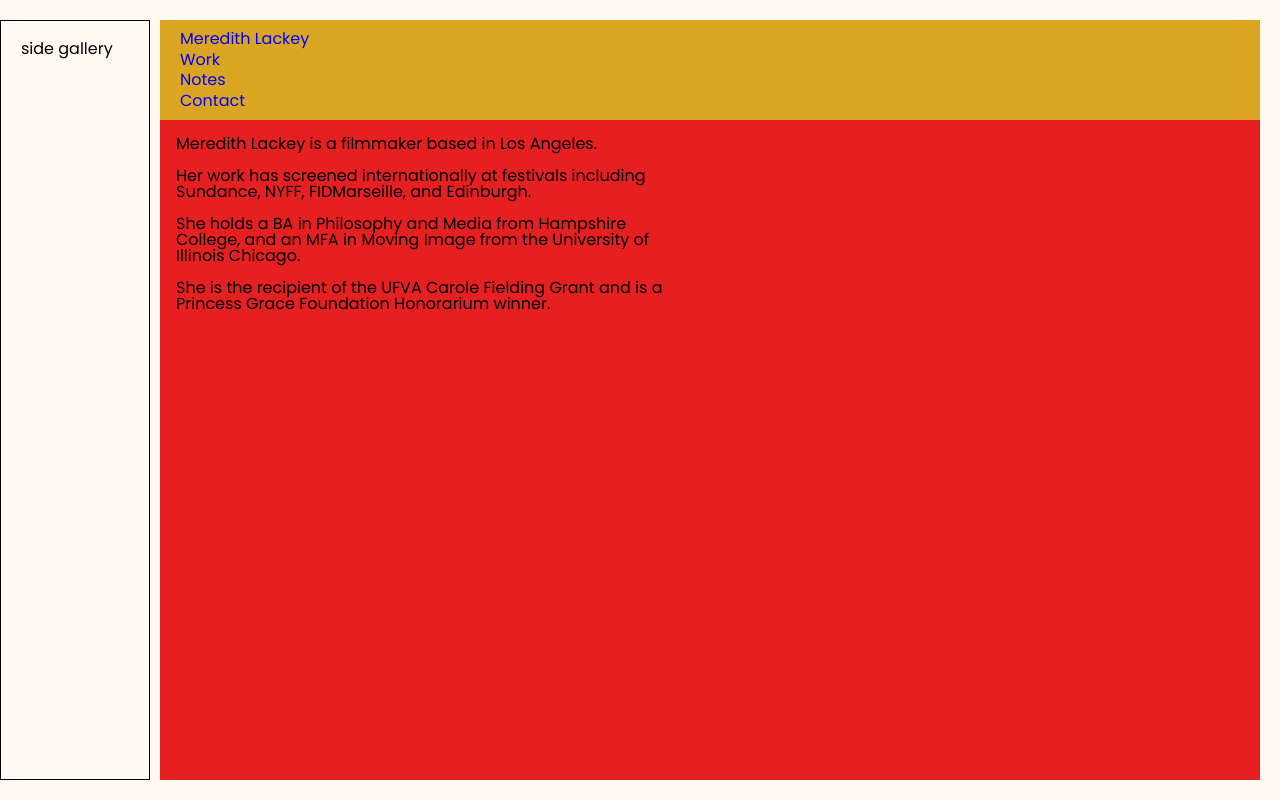
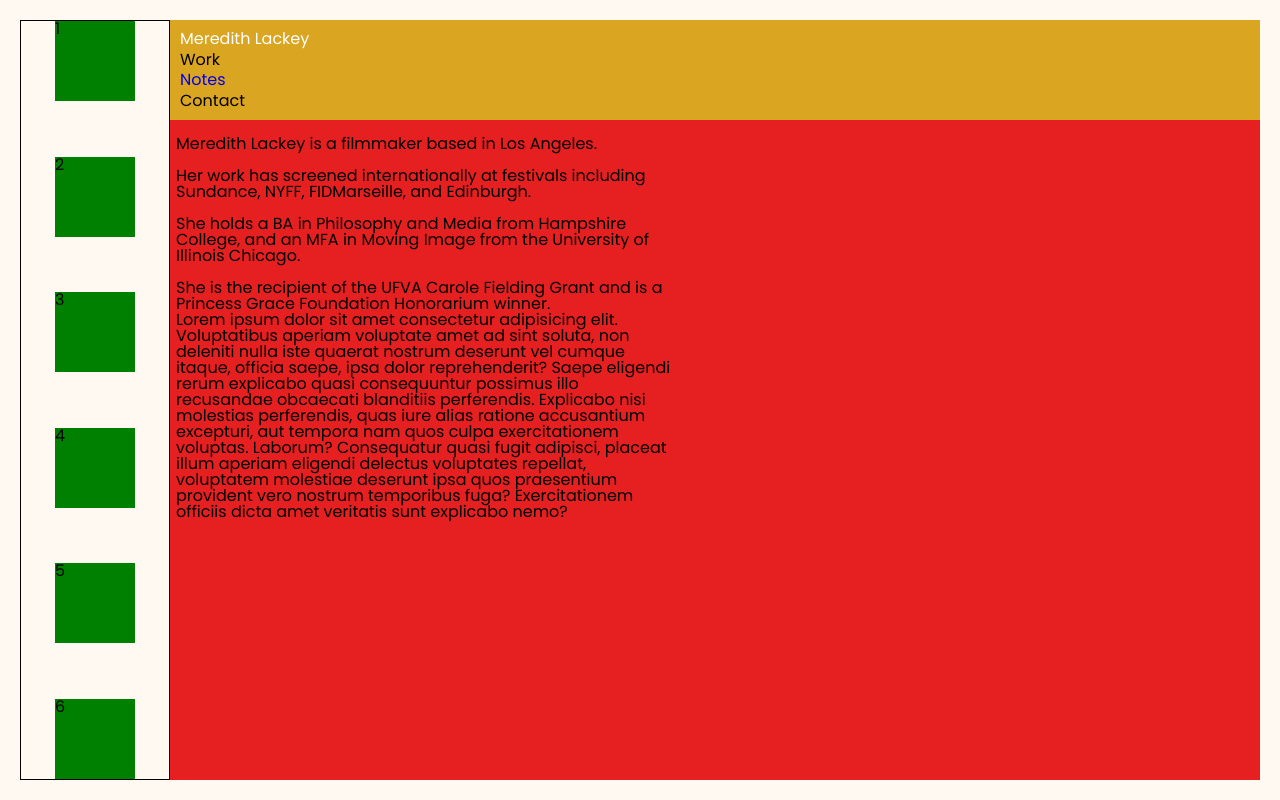
Before and after one commit to neil-berg/mlackey, a React (Create React App) app: page / in a window 1280 px wide. Built offline with nearby package versions, Linux system fonts and the light colour scheme.

Commit message:
state controlled gallery height

```diff
--- a/src/components/About.js
+++ b/src/components/About.js
@@ -1,24 +1,34 @@
 import React from 'react';
 import styled from 'styled-components';
 
-import SideGallery from './SideGallery';
-import NavBar from './NavBar';
-
-const Wrapper = styled.div`
+const Main = styled.main`
   background: var(--red);
   margin: 0 20px 20px 160px;
-  height: calc(100vh - 100px - 20px - 20px);
   padding: 1em;
-
+  // Min height ensures that this section spans entire
+  // viewport height space below NavBar (100px) + 20px of
+  // margin above NavBar and below this section (40px total)
+  min-height: calc(100vh - 140px);
   > p {
     font-size: 1em;
     max-width: 500px;
   }
 `;
 
-const About = () => {
+class About extends React.Component {
+  componentDidMount() {
+    const sectionHeight = this.sectionRef.clientHeight;
+    const sectionOffsetTop = this.sectionRef.offsetTop;
+    const galleryHeight = sectionOffsetTop + sectionHeight - 20;
+    this.props.setGalleryHeight(galleryHeight);
+  }
+
+  render() {
     return (
-    <Wrapper>
+      <Main
+        sectionMinHeight={this.props.sectionMinHeight}
+        ref={sectionRef => (this.sectionRef = sectionRef)}
+      >
         <p>Meredith Lackey is a filmmaker based in Los Angeles.</p>
         <br />
         <p>
@@ -32,11 +42,25 @@ const About = () => {
         </p>
         <br />
         <p>
-        She is the recipient of the UFVA Carole Fielding Grant and is a Princess
-        Grace Foundation Honorarium winner.
+          She is the recipient of the UFVA Carole Fielding Grant and is a
+          Princess Grace Foundation Honorarium winner.
         </p>
-    </Wrapper>
+        <p>
+          Lorem ipsum dolor sit amet consectetur adipisicing elit. Voluptatibus
+          aperiam voluptate amet ad sint soluta, non deleniti nulla iste quaerat
+          nostrum deserunt vel cumque itaque, officia saepe, ipsa dolor
+          reprehenderit? Saepe eligendi rerum explicabo quasi consequuntur
+          possimus illo recusandae obcaecati blanditiis perferendis. Explicabo
+          nisi molestias perferendis, quas iure alias ratione accusantium
+          excepturi, aut tempora nam quos culpa exercitationem voluptas.
+          Laborum? Consequatur quasi fugit adipisci, placeat illum aperiam
+          eligendi delectus voluptates repellat, voluptatem molestiae deserunt
+          ipsa quos praesentium provident vero nostrum temporibus fuga?
+          Exercitationem officiis dicta amet veritatis sunt explicabo nemo?
+        </p>
+      </Main>
     );
-};
+  }
+}
 
 export default About;
--- a/src/components/App.js
+++ b/src/components/App.js
@@ -12,16 +12,33 @@ import '../index.css';
 
 class App extends React.Component {
   state = {
-    section: ''
+    galleryHeight: null
   };
+
+  setGalleryHeight = height => {
+    this.setState({ galleryHeight: height });
+  };
+
+  // componentDidMount() {
+  //   const initialGalleryHeight = window.innerHeight - 40;
+  //   const sectionMinHeight = window.innerHeight - 100 - 40;
+  //   this.setState({ sectionMinHeight });
+  // }
+
   render() {
     return (
       <div>
         <Router>
-          <SideGallery />
+          <SideGallery galleryHeight={this.state.galleryHeight} />
           <NavBar />
           <Switch>
-            <Route exact path="/" component={About} />
+            <Route
+              exact
+              path="/"
+              render={props => (
+                <About {...props} setGalleryHeight={this.setGalleryHeight} />
+              )}
+            />
             <Route path="/work" component={Work} />
             <Route path="/contact" component={Contact} />
             <Route component={NotFound} />
--- a/src/components/NavBar.js
+++ b/src/components/NavBar.js
@@ -14,29 +14,30 @@ const NavContainer = styled.ul`
   background: goldenrod;
 
   > li {
-    color: var(--black);
     padding: 0.15em 0;
   }
+`;
 
-  > li a {
-    color: blue;
-  }
+const StyledLink = styled(Link)`
+  color: ${props => (props.selected ? 'white' : 'black')};
 `;
 
 const NavBar = () => {
   return (
-    <NavContainer>
+    <NavContainer id="nav">
       <li>
-        <Link to="/">Meredith Lackey</Link>
+        <StyledLink to="/" selected>
+          Meredith Lackey
+        </StyledLink>
       </li>
       <li>
-        <Link to="/work">Work</Link>
+        <StyledLink to="/work">Work</StyledLink>
       </li>
       <li>
         <a href="google.com">Notes</a>
       </li>
       <li>
-        <Link to="/contact">Contact</Link>
+        <StyledLink to="/contact">Contact</StyledLink>
       </li>
     </NavContainer>
   );
--- a/src/components/SideGallery.js
+++ b/src/components/SideGallery.js
@@ -3,17 +3,36 @@ import styled from 'styled-components';
 
 const SideContainer = styled.div`
   width: 150px;
-  height: calc(100vh - 40px);
+  height: ${props => props.galleryHeight}px;
   background: var(--white);
-  position: fixed;
-  padding: 20px;
+  //position: fixed;
+  position: absolute;
+  top: 0px;
+  left: 0px;
+  margin: 20px;
+  padding: 0;
   border: 1px black solid;
+  display: flex;
+  flex-direction: column;
+  align-items: center;
+  justify-content: space-between;
+
+  .image {
+    width: 80px;
+    height: 80px;
+    background: green;
+  }
 `;
 
-const SideGallery = () => {
+const SideGallery = ({ galleryHeight }) => {
   return (
-    <SideContainer>
-      <p>side gallery</p>
+    <SideContainer galleryHeight={galleryHeight}>
+      <div className="image">1</div>
+      <div className="image">2</div>
+      <div className="image">3</div>
+      <div className="image">4</div>
+      <div className="image">5</div>
+      <div className="image">6</div>
     </SideContainer>
   );
 };
```
Lines whose indentation alone changed are shown as unchanged.
